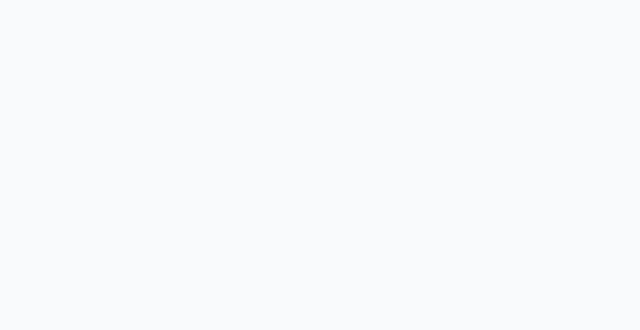
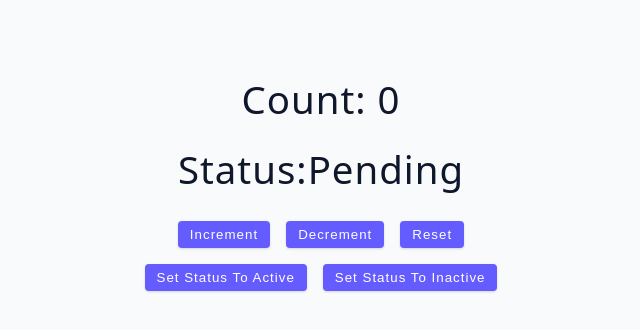
Before and after one commit to ReactRay/React-with-typescript, a React (Vite) app: page / in a window 1280 px wide. Shown: the top 330 px of the page, without its empty margins (319-959 px from the left). Built offline with nearby package versions, Linux system fonts and the light colour scheme.

Commit message:
use context and typescript

```diff
--- a/src/App.tsx
+++ b/src/App.tsx
@@ -1,9 +1,9 @@
 
-
+import ParentComponent from './starter/07-reducers/index';
 function App() {
   return (
     <main>
-
+      <ParentComponent />
     </main>
   );
 }
--- a/src/starter/07-reducers/index.tsx
+++ b/src/starter/07-reducers/index.tsx
@@ -1,8 +1,39 @@
+import { useReducer } from "react";
+import { initialState, counterReducer } from "./reducers";
+
+
 function Component() {
+  const [state, dispatch] = useReducer(counterReducer, initialState)
   return (
     <div>
-      <h2>React & Typescript</h2>
-      <h2>useReducer Hook</h2>
+      <h2>Count: {state.count}</h2>
+      <h2>Status:{state.status}</h2>
+
+      <div className='btn-container'>
+        <button onClick={() => dispatch({ type: 'increment' })} className='btn'>
+          Increment
+        </button>
+        <button onClick={() => dispatch({ type: 'decrement' })} className='btn'>
+          Decrement
+        </button>
+        <button onClick={() => dispatch({ type: 'reset' })} className='btn'>
+          Reset
+        </button>
+      </div>
+      <div className='btn-container'>
+        <button
+          onClick={() => dispatch({ type: 'setStatus', payload: 'active' })}
+          className='btn'
+        >
+          Set Status to Active
+        </button>
+        <button
+          className='btn'
+          onClick={() => dispatch({ type: 'setStatus', payload: 'inactive' })}
+        >
+          Set Status to Inactive
+        </button>
+      </div>
     </div>
   );
 }
--- /dev/null
+++ b/src/starter/07-reducers/reducers.ts
@@ -0,0 +1,43 @@
+
+export type CounterState = {
+    count: number,
+    status: string,
+}
+
+export const initialState: CounterState = {
+    count: 0,
+    status: 'pending'
+}
+
+type UpdateTypeAction = {
+    type: 'increment' | 'decrement' | 'reset';
+}
+
+type SetStatusAction = {
+    type: 'setStatus';
+    payload: 'active' | 'inactive';
+}
+
+type CounterAction = UpdateTypeAction | SetStatusAction
+
+
+export const counterReducer = (state: CounterState, action: CounterAction): CounterState => {
+
+    switch (action.type) {
+
+        case 'increment':
+            return { ...state, count: state.count + 1 }
+        case 'decrement':
+            return { ...state, count: state.count - 1 }
+        case 'reset':
+            return { ...state, count: 0 }
+        case 'setStatus':
+            return { ...state, status: action.payload }
+        default: {
+            const unhandledAction: never = action;
+            throw new Error(`Unhandled action type: ${unhandledAction}`);
+        }
+    }
+
+
+}
```
Also changed, not shown: src/starter/06-context/Context.tsx (+19 -4 lines), src/starter/06-context/index.tsx (+32 -2 lines).
